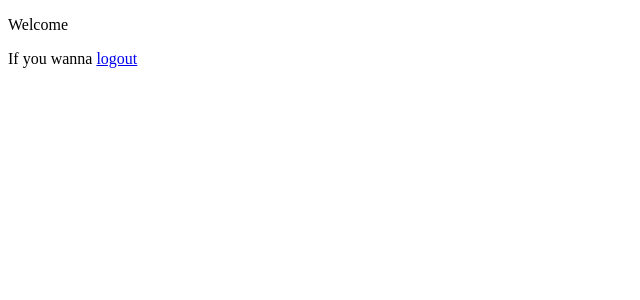
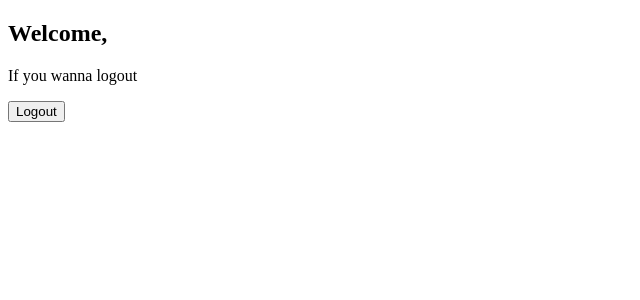
Before and after one commit to IbrahimOraby/firebase-react-posts-app, a React (Vite) app: page /posts in a window 1280 px wide. Shown: the top 300 px of the page, without its empty margins (0-640 px from the left). Built offline with nearby package versions, Linux system fonts and the light colour scheme.

Commit message:
feat: Implement Logout feature

```diff
--- a/src/modules/posts/Posts.jsx
+++ b/src/modules/posts/Posts.jsx
@@ -1,14 +1,20 @@
 import React from "react";
-import { Link } from "react-router";
+import { Link, useNavigate } from "react-router";
+import { logoutUser } from "../../services/auth_service";
 
 export default function Posts() {
+	const navigate = useNavigate();
+
+	const handleLogout = async () => {
+		await logoutUser();
+		navigate("/login");
+	};
 	return (
 		<>
 			<div>
-				<p>Welcome</p>
-				<p>
-					If you wanna <Link>logout</Link>
-				</p>
+				<h2>Welcome,</h2>
+				<p>If you wanna logout</p>
+				<button onClick={handleLogout}>Logout</button>
 			</div>
 		</>
 	);
```
